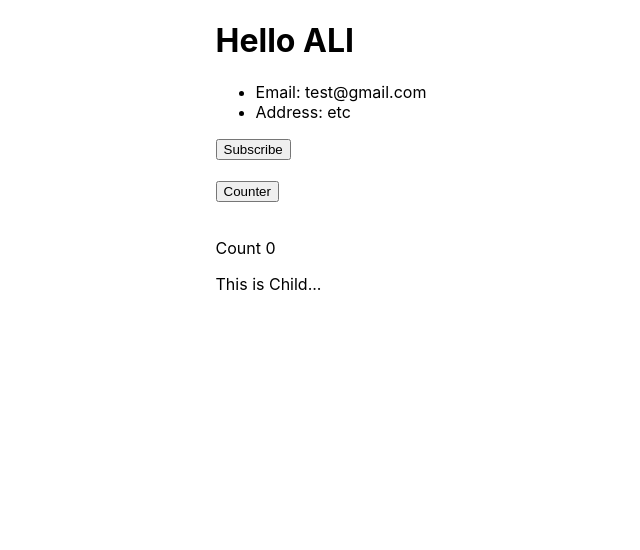
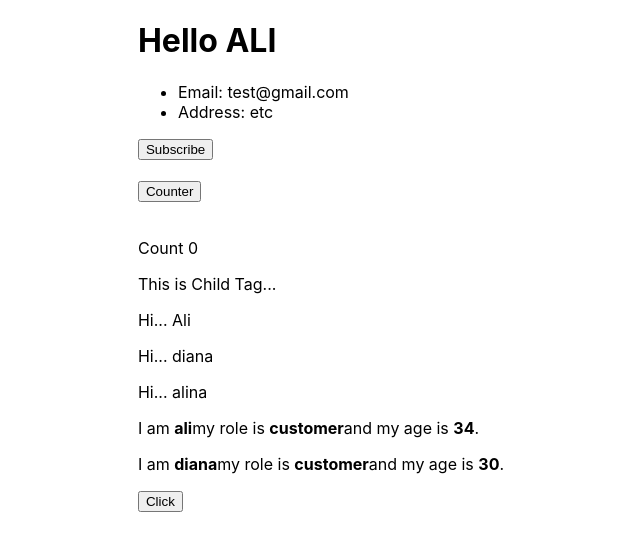
Before and after one commit to Syed-Hassan-Fida/React-Workspace, a React (Create React App) app: page / in a window 1280 px wide. Shown: the top 550 px of the page, without its empty margins (319-959 px from the left). Built offline with nearby package versions, Linux system fonts and the light colour scheme.

Commit message:
lecture 19 done

```diff
--- /dev/null
+++ b/src/components/CustomerList.jsx
@@ -0,0 +1,16 @@
+import React from 'react'
+
+const CustomerList = (props) => {
+    const {customer} = props
+    return (
+        <div>
+            <p key={customer.id}>
+                I am <strong>{customer.name}</strong>
+                my role is <strong>{customer.role}</strong>
+                and my age is <strong>{customer.age}</strong>.
+            </p>
+        </div>
+    )
+}
+
+export default CustomerList
--- /dev/null
+++ b/src/components/MethodAsProp.jsx
@@ -0,0 +1,46 @@
+import React from 'react'
+import CustomerList from './CustomerList';
+
+const MethodAsProp = (props) => {
+    const names = ["Ali", "diana", "alina"];
+    const customers = [
+        {
+            id: 1,
+            name: "ali",
+            role: "customer",
+            age: 34
+        },
+        {
+            id: 2,
+            name: "diana",
+            role: "customer",
+            age: 30
+        }
+    ];
+
+    // array map
+    const namesList = names.map((name, key) => {
+        return (
+            <div key={key}>
+                <p >Hi... {name}</p>
+            </div>
+        )
+    })
+
+    // list object map with a seperate component
+    const customersList = customers.map((customer) => <CustomerList key={customer.id} customer={customer}/>)
+
+    return (
+        <div>
+
+            {namesList}
+
+            {customersList}
+
+            {/* method as props and pass attr child to parent */}
+            <button onClick={() => props.handleAlert('child to parent')}>Click</button>
+        </div>
+    )
+}
+
+export default MethodAsProp
--- a/src/components/ParentComponent.jsx
+++ b/src/components/ParentComponent.jsx
@@ -1,17 +1,24 @@
 import React from 'react';
 import Hello from './ChildComponent';
+import MethodAsProp from './MethodAsProp';
 
 const ParentComponent = () => {
     const userDetails = {
         name: "ali",
         email: "test@gmail.com",
         address: "etc"
-      }
+    }
+
+    const HandleAlert = (child) => {
+        alert(`Return params ${child}`)
+    }
+
     return (
         <div>
             <Hello user={userDetails}>
-                <p>This is Child...</p>
+                <p>This is Child Tag...</p>
             </Hello>
+            <MethodAsProp handleAlert={HandleAlert}/>
         </div>
     );
 }
```
Also changed, not shown: 2 other files (tests, documents, lock files or other folders).
